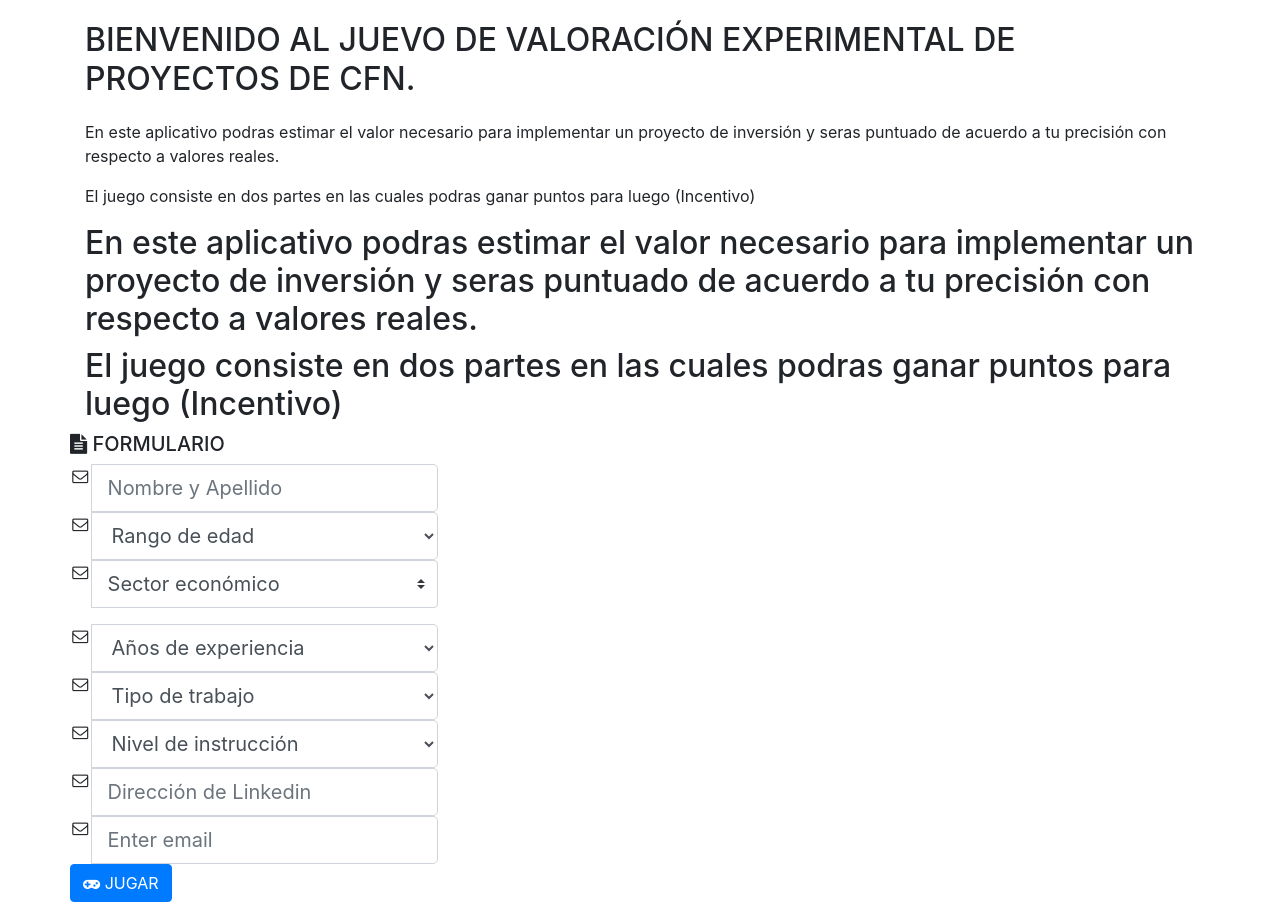
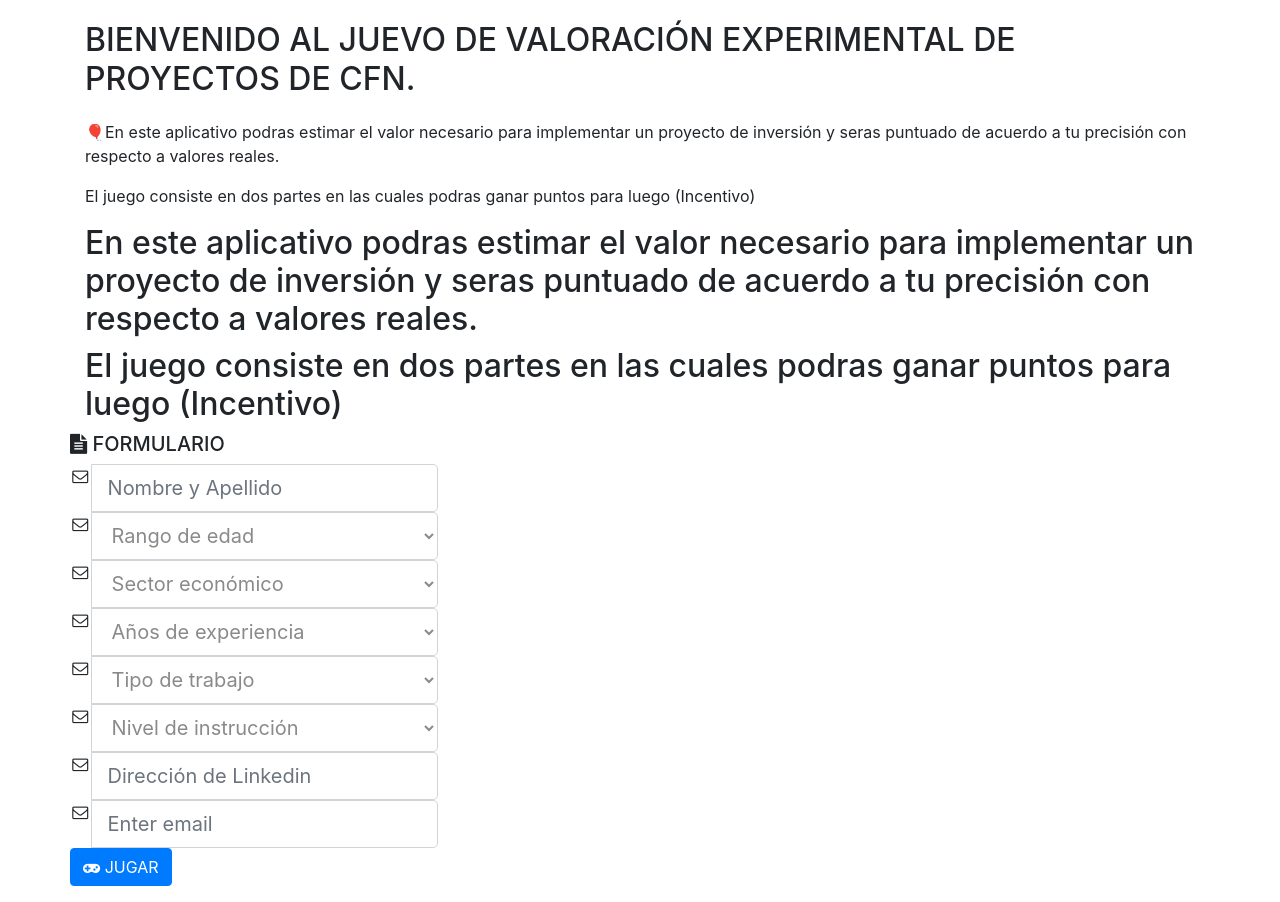
Before and after one commit to mucacran/cfnTrabajosJuego, a PHP site: page / in a window 1280 px wide. Run offline with PHP 8.4, Linux system fonts and the light colour scheme; some libraries are stand-ins or nearby versions.

Commit message:
aprendi a usar los moticones como parte de la imagen de un globo que explota

```diff
--- a/css/estilo.css
+++ b/css/estilo.css
@@ -8,3 +8,7 @@ alias: Mucacran
 {
 
 }
+.form-control
+{
+    color:#8c8989;
+}
--- /dev/null
+++ b/globo.html
@@ -0,0 +1 @@
+💥 🎈
--- a/index.html
+++ b/index.html
@@ -24,9 +24,13 @@
 	<!-- normalize -->
 	<link rel="stylesheet" href="https://cdnjs.cloudflare.com/ajax/libs/normalize/8.0.1/normalize.min.css" />
 
-	<!-- mi estilo -->
+	<!-- mi estilo animacion -->
+	<script src="https://code.createjs.com/1.0.0/createjs.min.js"></script>
 
+	<!-- animación css -->
+	<link rel="stylesheet" href="https://cdnjs.cloudflare.com/ajax/libs/animate.css/3.7.2/animate.min.css">
 
+	<!-- Mi estilos -->
 	<link rel="stylesheet" href="css/estilo.css">
 </head>
 
@@ -38,7 +42,7 @@
 		<div class="row">
 			<div class="col">
 				<p>
-					En este aplicativo podras estimar el valor necesario para implementar un proyecto de inversión y seras puntuado de acuerdo a tu precisión con respecto a valores reales.
+					🎈En este aplicativo podras estimar el valor necesario para implementar un proyecto de inversión y seras puntuado de acuerdo a tu precisión con respecto a valores reales.
 				</p>
 				<p>
 					El juego consiste en dos partes en las cuales podras ganar puntos para luego (Incentivo)
@@ -60,8 +64,6 @@
 					<div class="input-group margin-bottom-sm">
 							<span class="input-group-addon"><i class="fa fa-envelope-o fa-fw"></i></span>
 							<input type="text" class="form-control form-control-lg" id="nombre" aria-describedby="emailHelp" placeholder="Nombre y Apellido">
-						<!--<span class="input-group-addon"><i class="fa fa-envelope-o fa-fw"></i></span>-->
-						<!-- <span class="fa fa-search form-control-feedback"></span> -->
 					</div>
 					<div class="input-group margin-bottom-sm">
 						<span class="input-group-addon"><i class="fa fa-envelope-o fa-fw"></i></span>
@@ -74,8 +76,7 @@
 					</div>
 					<div class="input-group margin-bottom-sm">
 						<span class="input-group-addon"><i class="fa fa-envelope-o fa-fw"></i></span>
-						<select class="custom-select custom-select-lg mb-3" name="" id="">
-						<!-- <select class="form-control form-control-lg" id="economia"> -->
+						<select class="form-control form-control-lg" id="economia">
 							<option value="" selected>Sector económico</option>
 							<option value="tecnologo">Tecnológo</option>
 							<option value="educacion">Educación</option>
```
